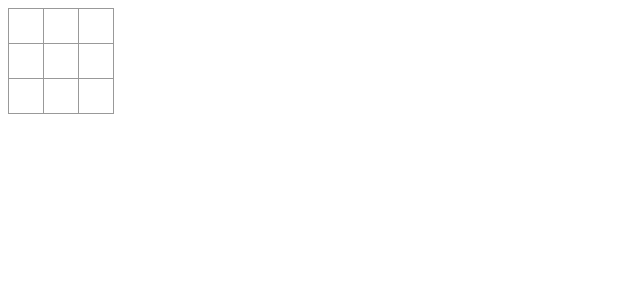
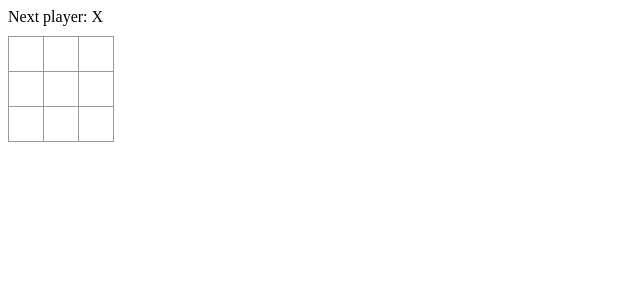
Before and after one commit to Shaobangzhu/react-learn, a React (Create React App) app: page / in a window 1280 px wide. Shown: the top 300 px of the page, without its empty margins (0-640 px from the left). Built offline with nearby package versions, Linux system fonts and the light colour scheme; the HTML template or start-up script is replaced by a standard one.

Commit message:
add status feature of the game

```diff
--- a/src/Board.jsx
+++ b/src/Board.jsx
@@ -1,26 +1,66 @@
 import { useState } from "react";
 import Square from "./Square";
 
+function getNextPlayer(squares) {
+  const filledSquares = squares.filter(
+    (item) => item === "X" || item === "O"
+  );
+  const filledNumber = filledSquares.length;
+  const nextPlayer = filledNumber % 2 === 0 ? "X" : "O";
+  return nextPlayer;
+}
+
+function calculateWinner(squares) {
+  const winConditions = [
+    [0, 1, 2],
+    [3, 4, 5],
+    [6, 7, 8],
+    [0, 3, 6],
+    [1, 4, 7],
+    [2, 5, 8],
+    [0, 4, 8],
+    [2, 4, 6]
+  ];
+  for (let i = 0; i < winConditions.length; i++) {
+    const winCondition = winConditions[i];
+    const [a, b, c] = winCondition;
+    if(squares[a] && squares[a] === squares[b] && squares[a] === squares[c]) {
+      return squares[a];
+    }
+  }
+  const filledSquares = squares.filter(
+    (item) => item === "X" || item === "O"
+  );
+  if (filledSquares.length === 9) {
+    return "Nobody";
+  }
+  return null;
+}
+
 function Board() {
   const [squares, setSquares] = useState(Array(9).fill(null));
+  // 下一个即将展现的字母
+  const nextPlayer = getNextPlayer(squares);
+  // 是否已经存在胜利者
+  const winner = calculateWinner(squares);
+  // 根据情况展示状态文字
+  let status = winner ? `${winner} is winner` : `Next player: ${nextPlayer}`;
 
+  // 处理点击的函数
   const clickHandler = (index) => {
     const currentSquare = squares[index];
-    if (currentSquare === null) {
-      const filledSquares = squares.filter(
-        (item) => item === "X" || item === "O"
-      );
-      const filledNumber = filledSquares.length;
-      const nextLetter = filledNumber % 2 === 0 ? "X" : "O";
 
+    if (currentSquare === null && !winner) {
       const newSquares = squares.slice();
-      newSquares[index] = nextLetter;
+      newSquares[index] = nextPlayer;
       setSquares(newSquares);
     }
   };
 
+  // 负责页面渲染的JSX语法
   return (
     <>
+      <div className="status">{status}</div>
       <div className="board-row">
         <Square value={squares[0]} index={0} onClick={clickHandler} />
         <Square value={squares[1]} index={1} onClick={clickHandler} />
--- a/src/styles.css
+++ b/src/styles.css
@@ -2,6 +2,10 @@
     clear:both;
     content: '';
     display: block;
+}
+
+.status {
+    margin-bottom: 10px;
 }
 
 .square {
```
